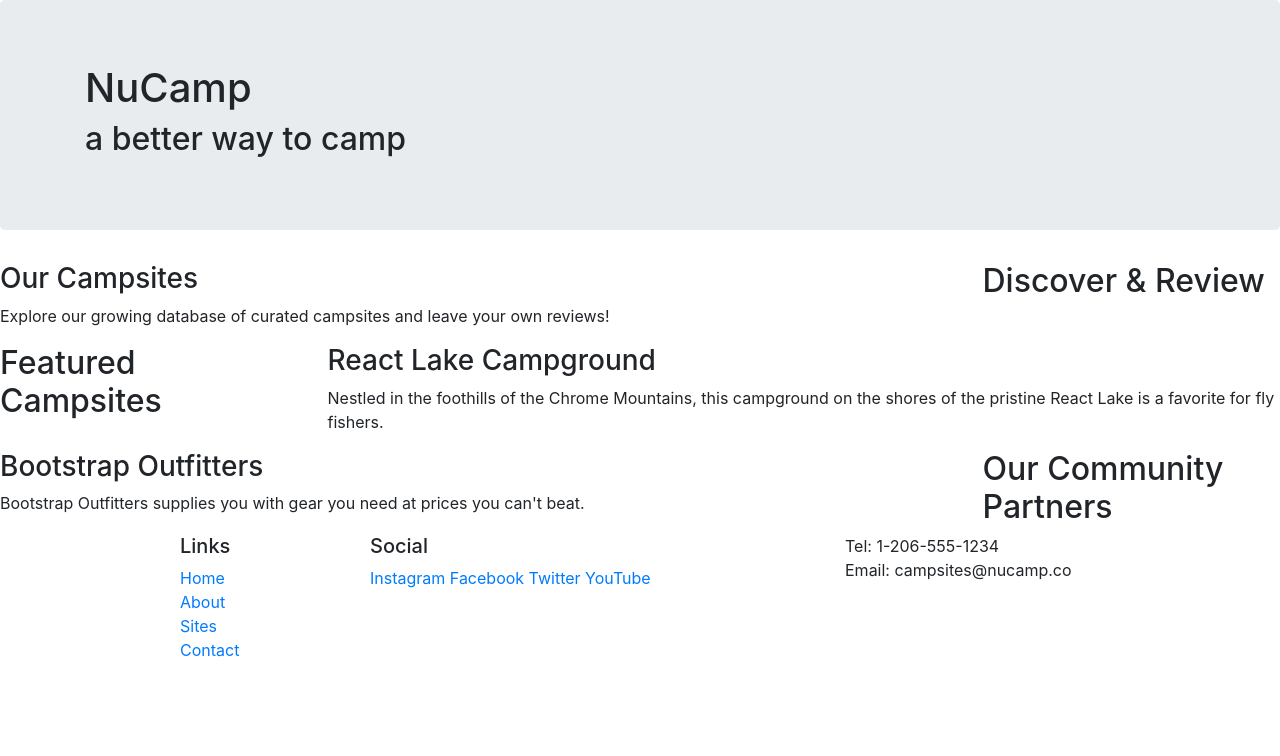
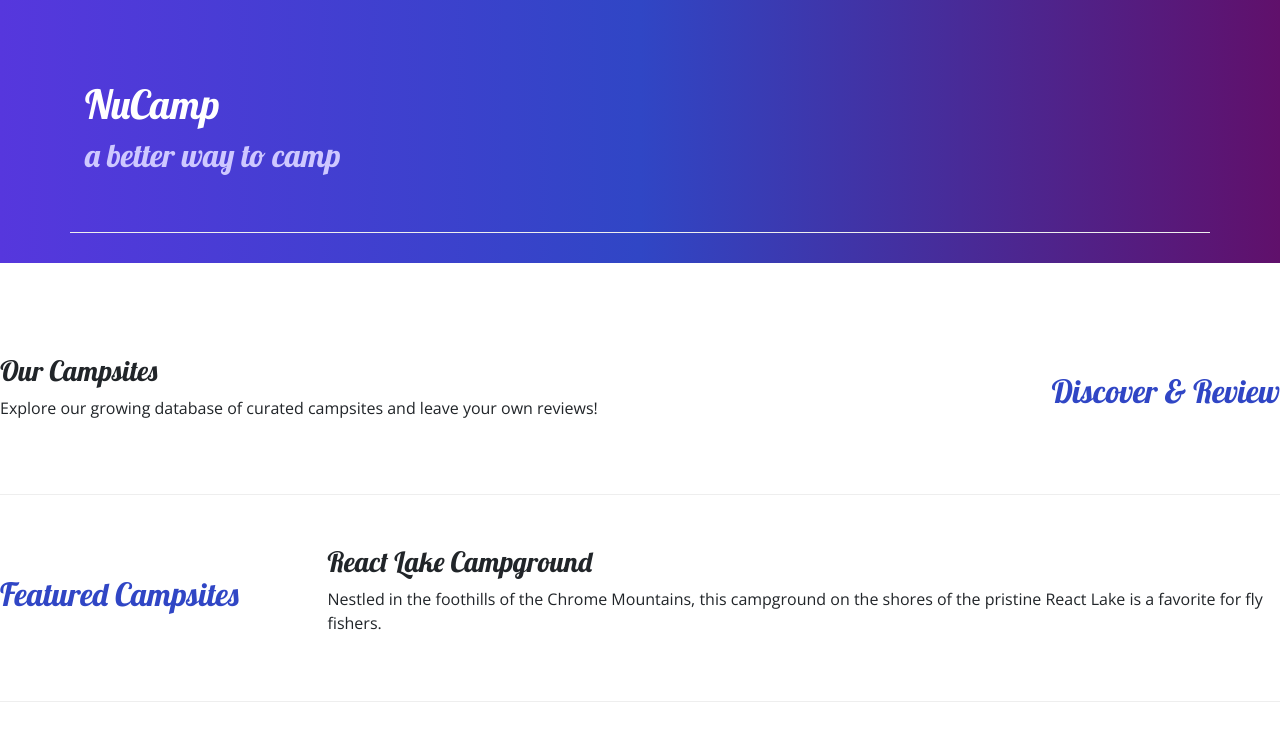
Before and after one commit to goosekun/nucampsite, a website: page index.html in a window 1280 px wide. Shown: the top 756 px of the page. Drawn offline with nearby package versions, Linux system fonts and the light colour scheme.

Commit message:
adding custom styles

```diff
--- /dev/null
+++ b/css/styles.css
@@ -0,0 +1,31 @@
+body {
+    font-family: "Open Sans", "sans-serif";
+}
+
+h1, h2, h3 {
+    font-family: "Lobster", cursive;
+}
+
+h2 {
+    color: #3046C5;
+}
+
+header h2 {
+    color: #CEC8FF;
+}
+
+footer {
+    background-image: linear-gradient(#CEC8FF, white);
+}
+
+.jumbotron {
+    padding: 30px;
+    background-image: linear-gradient(to right, #5637DD, #3046C5, #60106B);
+    color: white;
+}
+
+.row-content {
+    padding: 50px 0;
+    border-bottom: 1px ridge;
+    min-height: 200px;
+}
--- a/index.html
+++ b/index.html
@@ -9,14 +9,18 @@
     <!-- Bootstrap CSS -->
     <link rel="stylesheet" href="node_modules/bootstrap/dist/css/bootstrap.min.css" />
 
+     <!-- Additional CSS must be placed after Bootstrap CSS -->
+     <link rel="stylesheet" href="https://fonts.googleapis.com/css?family=Lobster|Open+Sans" />
+     <link rel="stylesheet" href="css/styles.css" />
+
     <title>NuCamp: A Better Way To Camp</title>
 </head>
 
 <body>
 
-    <header class="jumbotron">
+    <header class="jumbotron jumbotron-fluid">
         <div class="container">
-            <div class="row">
+            <div class="row row-content align-items-center">
                 <div class="col">
                     <h1>NuCamp</h1>
                     <h2>a better way to camp</h2>
@@ -26,9 +30,9 @@
     </header>
 
     <div class="contianer">
-        <div class="row">
+        <div class="row row-content align-items-center">
             <div class="col-sm-4 order-sm-last col-md-3">
-                <h2>Discover & Review</h2>
+                <h2 class="text-sm-right">Discover & Review</h2>
             </div>
             <div class="col">
                 <h3>Our Campsites</h3>
@@ -36,7 +40,7 @@
             </div>
         </div>
 
-        <div class="row">
+        <div class="row row-content align-items-center">
             <div class="col-sm-4 col-md-3">
                 <h2>Featured Campsites</h2>
             </div>
@@ -46,9 +50,9 @@
             </div>
         </div>
 
-        <div class="row">
+        <div class="row row-content align-items-center">
             <div class="col-sm-4 order-sm-last col-md-3">
-                <h2>Our Community Partners</h2>
+                <h2 class="text-sm-right">Our Community Partners</h2>
             </div>
             <div class="col">
                 <h3>Bootstrap Outfitters</h3>
@@ -69,14 +73,14 @@
                         <li><a href="#">Contact</a></li>
                     </ul>
                 </div>
-                <div class="col-6 col-sm-5">
+                <div class="col-6 col-sm-5 text-center">
                     <h5>Social</h5>
                     <a href="http://instagram.com/">Instagram</a>
                     <a href="http://facebook.com/">Facebook</a>
                     <a href="http://twitter.com/">Twitter</a>
                     <a href="http://youtube.com/">YouTube</a>
                 </div>
-                <div class="col-sm-4">
+                <div class="col-sm-4 text-center">
                     Tel: 1-206-555-1234<br />
                     Email: campsites@nucamp.co
                 </div>
```
